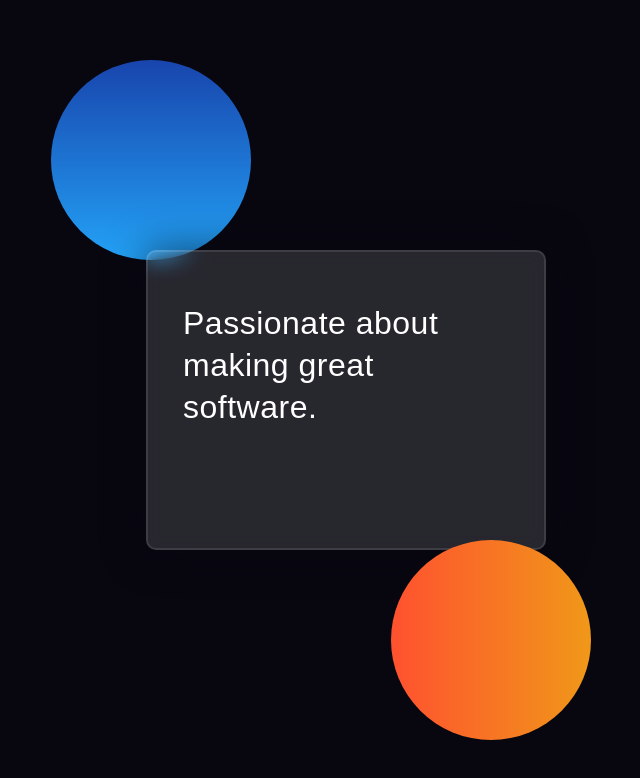
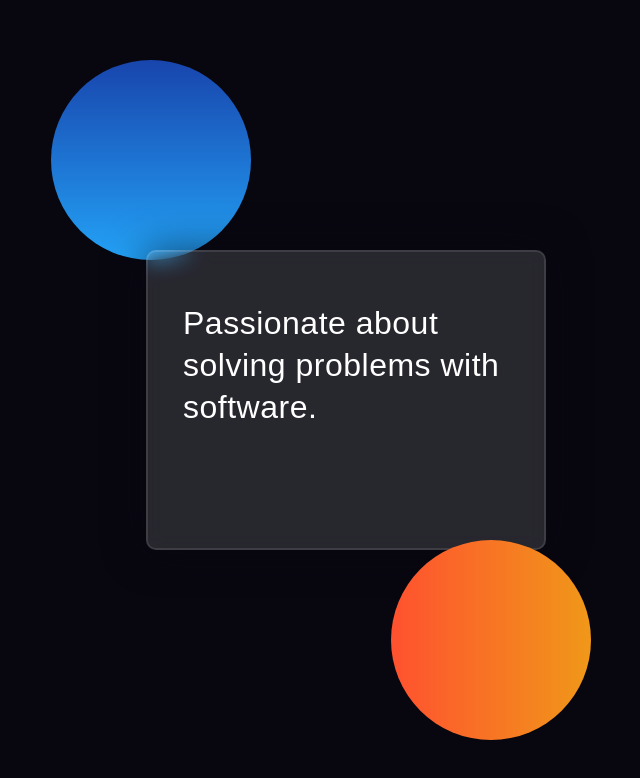
Before and after one commit to jeremysb1/glassmorphism1, a plain HTML site: page index.html in a window 1280 px wide. Shown: the whole page, without its empty margins (294-934 px from the left). Drawn offline with Linux system fonts and the light colour scheme.

Commit message:
updating h3 text

```diff
--- a/index.html
+++ b/index.html
@@ -10,7 +10,7 @@
     <div class="background">
       <div class="shape"></div>
         <form>
-          <h3>Passionate about making great software.</h3>
+          <h3>Passionate about solving problems with software.</h3>
         </form>
       <div class="shape"></div>
     </div>
```
